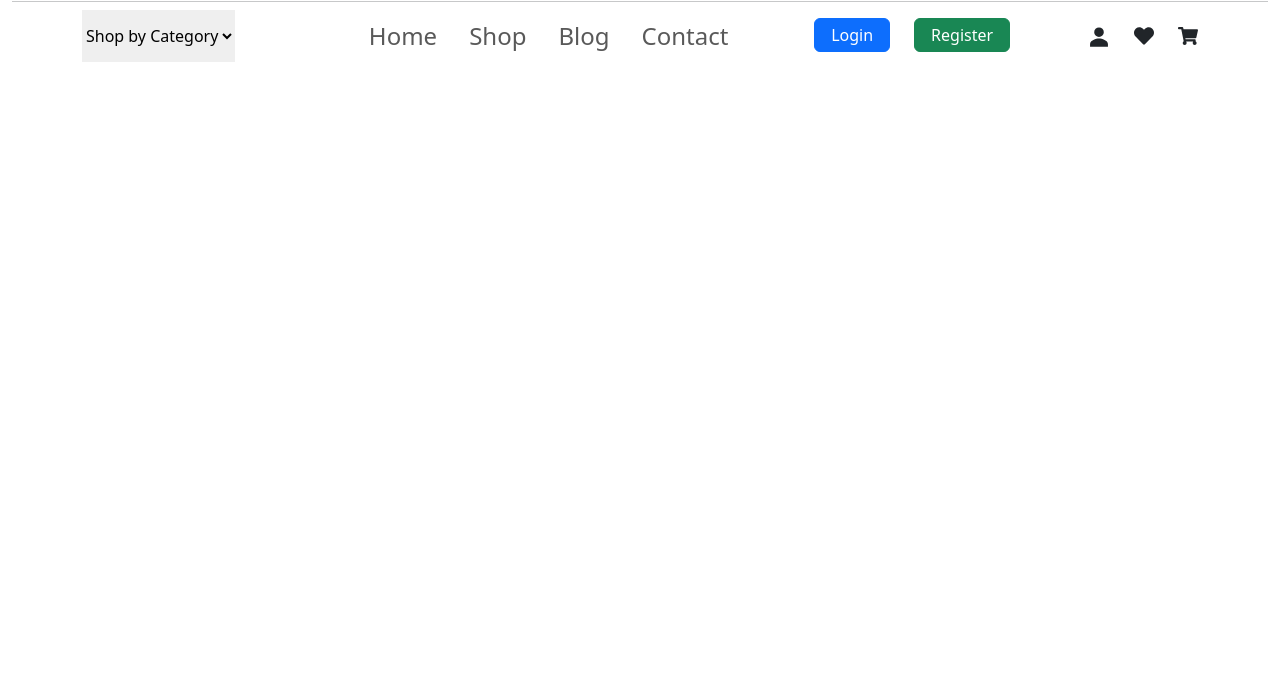
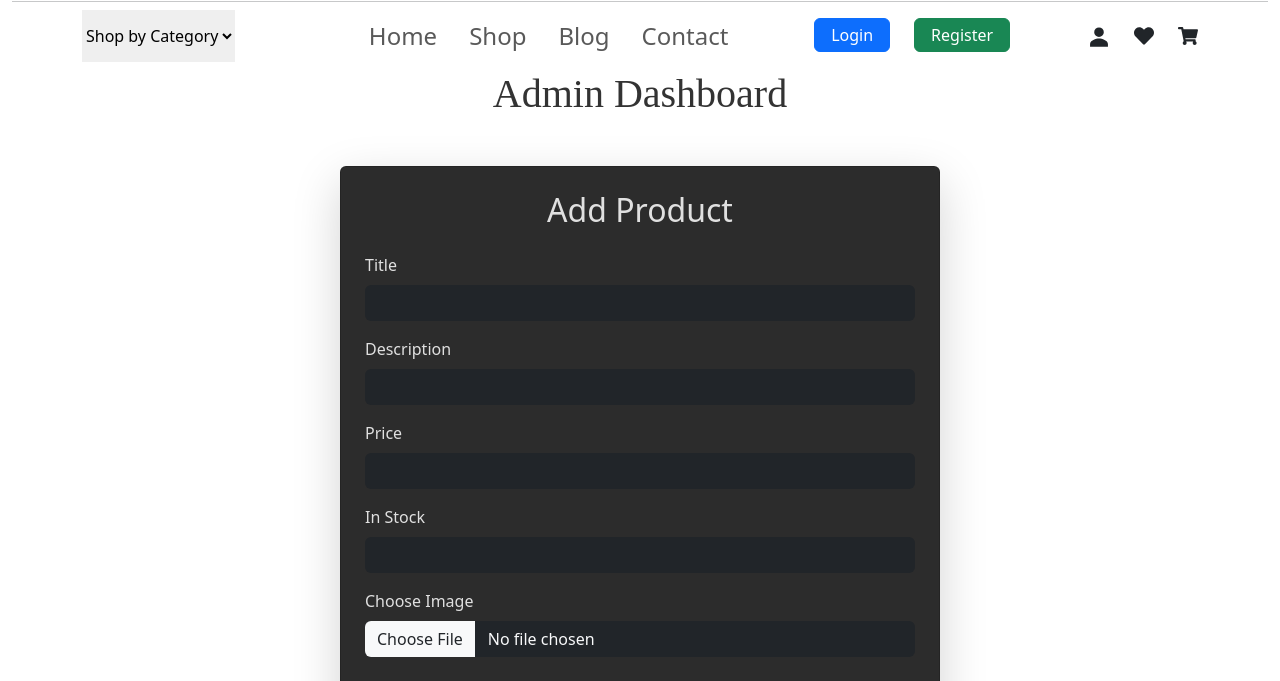
Before and after one commit to NhuZ11/PetEcommerce-MERN, a React (Vite) app in the folder Frontend/: page /admin in a window 1280 px wide. Shown: the part 259-940 px from the top of the page. Before the commit the page ends 800 px from the top, so only its background shows below. Built offline with nearby package versions, Linux system fonts and the light colour scheme; some icons are missing.

Commit message:
completed in adding product

```diff
--- a/Frontend/src/App.jsx
+++ b/Frontend/src/App.jsx
@@ -7,6 +7,7 @@ import Header from './Components/Header';
 import Home from './Components/Home';
 import Login from './Components/Login';
 import Register from './Components/Register';
+import AdminDashboard from './Components/AdminPanel/AdminDashboard';
 
 function App() {
   const [count, setCount] = useState(0)
@@ -22,6 +23,7 @@ function App() {
           <Route path="/" element={<Home/>  } />
           <Route path="/login" element={<Login />  } />
           <Route path="/register" element={<Register /> } />
+          <Route path="/admin" element={<AdminDashboard /> } />
         </Routes>
       </Router>
       </div>
--- /dev/null
+++ b/Frontend/src/Components/AdminPanel/AddProduct.jsx
@@ -0,0 +1,140 @@
+import React, { useState } from 'react';
+import axios from 'axios';
+
+const AddProduct = () => {
+  const [product, setProduct] = useState({
+    title: '',
+    description: '',
+    price: '',
+    instock: '',
+    image: null,
+  });
+
+  const handleSubmit = async (e) => {
+    e.preventDefault();
+
+    const formData = new FormData();
+    formData.append('title', product.title);
+    formData.append('description', product.description);
+    formData.append('price', product.price);
+    formData.append('instock', product.instock);
+    if (product.image) {
+      formData.append('myfile', product.image);
+    }
+
+    try {
+      const response = await axios.post('http://localhost:8000/api/product/addproduct', formData, {
+        headers: {
+          'auth-token': localStorage.getItem('token'), // Authentication token
+          'Content-Type': 'multipart/form-data',
+        },
+      });
+      console.log('Product added successfully:', response.data);
+
+      // Reset form
+      setProduct({
+        title: '',
+        description: '',
+        price: '',
+        instock: '',
+        image: null,
+      });
+    } catch (error) {
+      console.error('Error adding product:', error.response?.data || error.message);
+    }
+  };
+
+  const handleChange = (e) => {
+    const { name, value, files } = e.target;
+
+    if (name === 'image') {
+      setProduct((prevState) => ({
+        ...prevState,
+        image: files[0], // Set the first selected file
+      }));
+    } else {
+      setProduct((prevState) => ({
+        ...prevState,
+        [name]: value,
+      }));
+    }
+  };
+
+  return (
+    <div className="add-product-background">
+      <div className="container d-flex justify-content-center mt-5">
+        <div
+          className="card p-4 shadow-lg"
+          style={{ maxWidth: '600px', width: '100%', backgroundColor: '#2C2C2C', color: '#E0E0E0' }}
+        >
+          <h2 className="text-center mb-4">Add Product</h2>
+          <form encType="multipart/form-data" onSubmit={handleSubmit}>
+            <div className="mb-3">
+              <label htmlFor="title" className="form-label">Title</label>
+              <input
+                type="text"
+                className="form-control bg-dark text-light border-0"
+                id="title"
+                name="title"
+                value={product.title}
+                onChange={handleChange}
+                required
+              />
+            </div>
+            <div className="mb-3">
+              <label htmlFor="description" className="form-label">Description</label>
+              <input
+                type="text"
+                className="form-control bg-dark text-light border-0"
+                id="description"
+                name="description"
+                value={product.description}
+                onChange={handleChange}
+                required
+              />
+            </div>
+            <div className="mb-3">
+              <label htmlFor="price" className="form-label">Price</label>
+              <input
+                type="number"
+                className="form-control bg-dark text-light border-0"
+                id="price"
+                name="price"
+                value={product.price}
+                onChange={handleChange}
+                required
+              />
+            </div>
+            <div className="mb-3">
+              <label htmlFor="instock" className="form-label">In Stock</label>
+              <input
+                type="number"
+                className="form-control bg-dark text-light border-0"
+                id="instock"
+                name="instock"
+                value={product.instock}
+                onChange={handleChange}
+                required
+              />
+            </div>
+            <div className="mb-3">
+              <label htmlFor="image" className="form-label">Choose Image</label>
+              <input
+                type="file"
+                className="form-control bg-dark text-light border-0"
+                id="image"
+                name="image"
+                onChange={handleChange}
+              />
+            </div>
+            <button type="submit" className="btn btn-primary w-100">
+              Submit
+            </button>
+          </form>
+        </div>
+      </div>
+    </div>
+  );
+};
+
+export default AddProduct;
--- /dev/null
+++ b/Frontend/src/Components/AdminPanel/AdminDashboard.jsx
@@ -0,0 +1,13 @@
+import React from 'react'
+import AddProduct from './AddProduct'
+
+const AdminDashboard = () => {
+  return (
+    <div>
+      <h1 className='text-center font-style'>Admin Dashboard</h1>
+      <AddProduct />
+    </div>
+  )
+}
+
+export default AdminDashboard
--- a/Frontend/src/index.css
+++ b/Frontend/src/index.css
@@ -9,7 +9,7 @@
 
 .font-style {
     font-family: 'Caveat', cursive; /* Ensure this is imported */
-    font-size: 1rem; /* Adjust size for better readability */
+     /* Adjust size for better readability */
     color: #333; /* Customize color if needed */
   }
 
```
Also changed, not shown: 3 other files (tests, documents, lock files or other folders).
